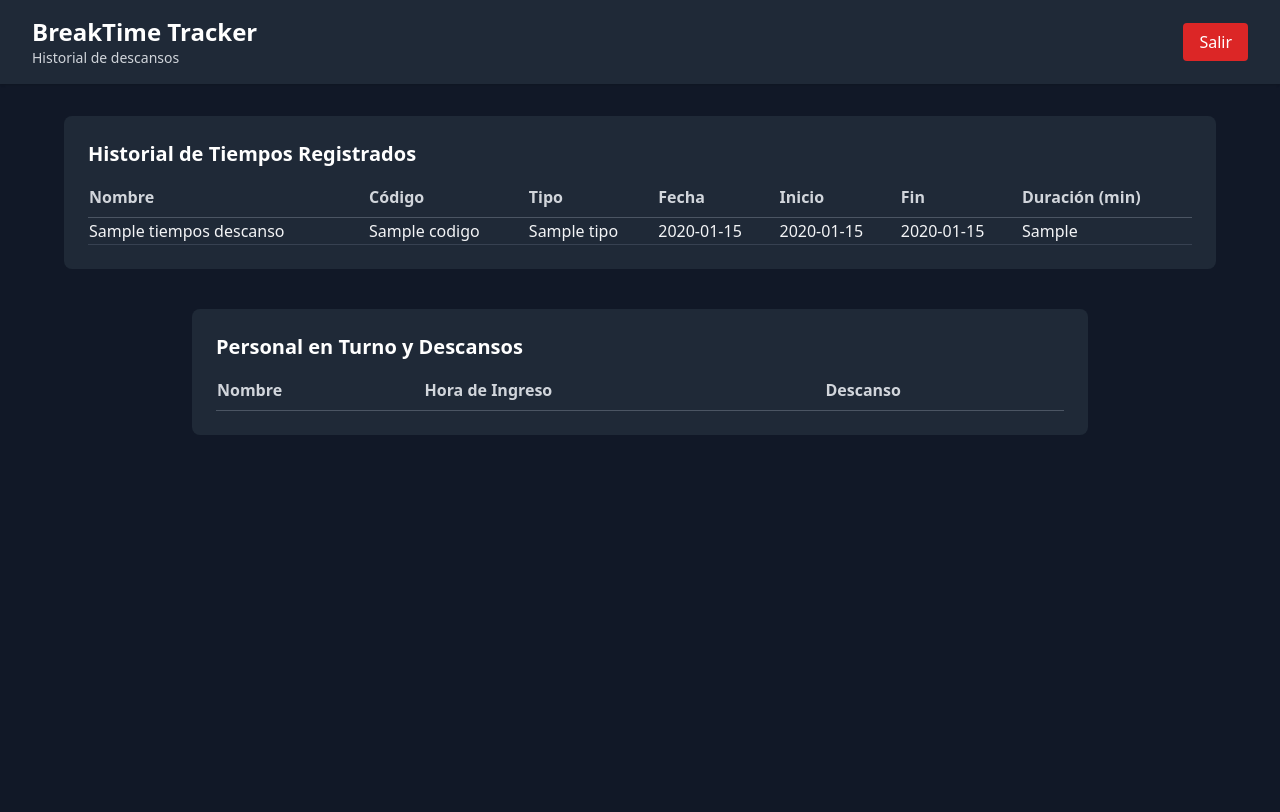
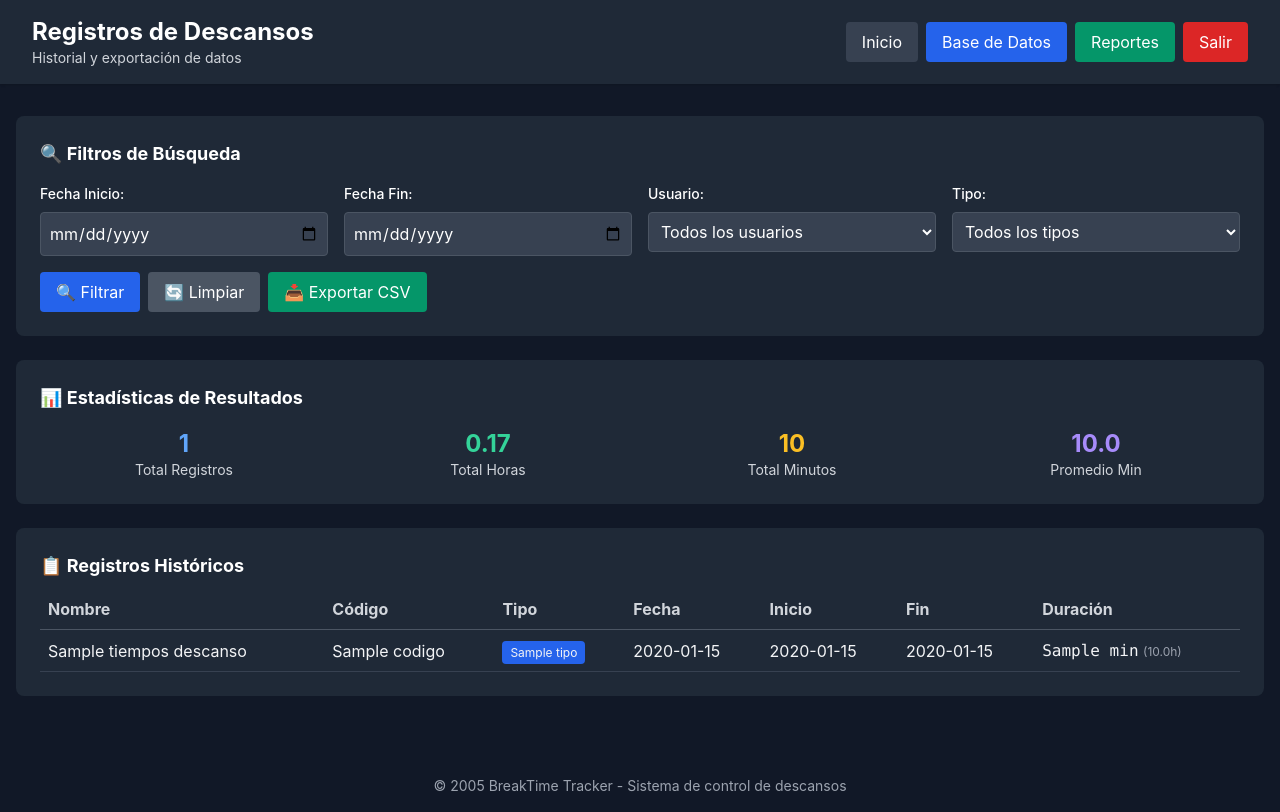
Before and after one commit to kennyAguilar/BreakTimeTracker, a Flask app: page /registros in a window 1280 px wide. Before the commit the page ends 435 px from the top, so only its background shows below. Run offline with Flask 3, Linux system fonts and the light colour scheme; the visitor is signed in with stand-in values (Sample User, id 1); a database or web service that is not in the repository returns one stand-in record (values such as "Sample title"); lists and menus that the app fills with data are empty; some libraries are stand-ins or nearby versions.

Commit message:
feat: Sistema completo de gestión de descansos con filtros y reportes
 Funcionalidades principales:
- Lector de tarjetas para entrada/salida de descansos
- Gestión completa de usuarios (CRUD)
- Tabla responsive de descansos activos
- Sistema de autenticación para administradores

📊 Sistema de reportes y filtros:
- Filtros avanzados por fecha, usuario y tipo
- Exportación a CSV con filtros aplicados
- Dashboard con estadísticas en tiempo real
- Top usuarios y análisis de tendencias

 UI/UX optimizada:
- Diseño responsive para todos los dispositivos
- Sin mensajes flash molestos
- Colores dinámicos según estado de descanso
- Navegación intuitiva entre páginas

🛠️ Tecnología:
- Flask + PostgreSQL
- Tailwind CSS para diseño moderno
- Validación robusta de datos
- Manejo seguro de sesiones

```diff
--- a/app.py
+++ b/app.py
@@ -1,18 +1,20 @@
 # IMPORTACIONES - Como traer herramientas que necesitamos
-from flask import Flask, render_template, request, redirect, url_for, session
+from flask import Flask, render_template, request, redirect, url_for, session, make_response
 # Flask es como el motor de nuestro sitio web
 # render_template = mostrar páginas web
 # request = recibir información del usuario
 # redirect = enviar al usuario a otra página
 # session = recordar quien está conectado
-# flash = eliminado - ya no se usa
+# make_response = para crear respuestas personalizadas (como CSV)
 
-from datetime import datetime  # Para trabajar con fechas y horas
+from datetime import datetime, timedelta  # Para trabajar con fechas y horas
 import psycopg2  # Para conectarse a la base de datos PostgreSQL
 import psycopg2.extras  # Herramientas extra para la base de datos
 import os  # Para acceder a configuraciones del sistema
 from dotenv import load_dotenv  # Para leer configuraciones secretas
 import logging  # Para guardar registros de lo que pasa en la app
+import csv  # Para crear archivos CSV
+from io import StringIO  # Para manejar texto en memoria
 
 # CONFIGURACIÓN INICIAL - Como preparar todo antes de empezar
 logging.basicConfig(level=logging.INFO)  # Activar el sistema de registros
@@ -266,15 +268,15 @@ def base_datos():
         if conn:
             conn.close()
 
-# PÁGINA DE REGISTROS - Sin flash()
+# PÁGINA DE REGISTROS MEJORADA - Con filtros y exportación
 @app.route('/registros')
 def registros():
     """
     Como revisar un libro de historial donde se ve todo lo que ha pasado.
     Quién tomó descansos, cuándo y por cuánto tiempo.
+    Ahora con filtros por fecha, usuario y tipo.
     """
     if 'usuario' not in session:
-        # Sin flash - solo redireccionar
         return redirect(url_for('login', next='registros'))
 
     conn = None
@@ -282,20 +284,293 @@ def registros():
         conn = get_db()
         cur = conn.cursor(cursor_factory=psycopg2.extras.DictCursor)
 
-        cur.execute('''
+        # OBTENER PARÁMETROS DE FILTRO
+        fecha_inicio = request.args.get('fecha_inicio', '')
+        fecha_fin = request.args.get('fecha_fin', '')
+        usuario_filtro = request.args.get('usuario', '')
+        tipo_filtro = request.args.get('tipo', '')
+
+        # CONSTRUIR CONSULTA DINÁMICA CON FILTROS
+        consulta_base = '''
             SELECT u.nombre, u.codigo, t.tipo, t.fecha, t.inicio, t.fin, t.duracion_minutos
             FROM tiempos_descanso t
             JOIN usuarios u ON u.id = t.usuario_id
-            ORDER BY t.fecha DESC, t.inicio DESC
-            LIMIT 100
-        ''')
+        '''
+
+        condiciones = []
+        parametros = []
+
+        # FILTRO POR FECHA INICIO
+        if fecha_inicio:
+            condiciones.append("t.fecha >= %s")
+            parametros.append(fecha_inicio)
+
+        # FILTRO POR FECHA FIN
+        if fecha_fin:
+            condiciones.append("t.fecha <= %s")
+            parametros.append(fecha_fin)
+
+        # FILTRO POR USUARIO
+        if usuario_filtro:
+            condiciones.append("LOWER(u.nombre) LIKE LOWER(%s)")
+            parametros.append(f'%{usuario_filtro}%')
+
+        # FILTRO POR TIPO
+        if tipo_filtro:
+            condiciones.append("t.tipo = %s")
+            parametros.append(tipo_filtro)
+
+        # AGREGAR CONDICIONES A LA CONSULTA
+        if condiciones:
+            consulta_base += " WHERE " + " AND ".join(condiciones)
+
+        consulta_base += " ORDER BY t.fecha DESC, t.inicio DESC LIMIT 500"
+
+        cur.execute(consulta_base, parametros)
         historial = cur.fetchall()
-        return render_template('registros.html', historial=historial)
+
+        # OBTENER LISTA DE USUARIOS PARA EL FILTRO
+        cur.execute('SELECT DISTINCT nombre FROM usuarios ORDER BY nombre')
+        usuarios_disponibles = cur.fetchall()
+
+        # CALCULAR ESTADÍSTICAS
+        if historial:
+            total_registros = len(historial)
+            total_minutos = sum(r['duracion_minutos'] for r in historial)
+            total_horas = round(total_minutos / 60, 2)
+            promedio_minutos = round(total_minutos / total_registros, 1)
+        else:
+            total_registros = total_minutos = total_horas = promedio_minutos = 0
+
+        estadisticas = {
+            'total_registros': total_registros,
+            'total_minutos': total_minutos,
+            'total_horas': total_horas,
+            'promedio_minutos': promedio_minutos
+        }
+
+        return render_template('registros.html',
+                             historial=historial,
+                             usuarios_disponibles=usuarios_disponibles,
+                             estadisticas=estadisticas,
+                             filtros={
+                                 'fecha_inicio': fecha_inicio,
+                                 'fecha_fin': fecha_fin,
+                                 'usuario': usuario_filtro,
+                                 'tipo': tipo_filtro
+                             })
 
     except Exception as e:
         logger.error(f"Error en registros: {e}")
-        # Sin flash - solo retornar página vacía
-        return render_template('registros.html', historial=[])
+        return render_template('registros.html', historial=[], usuarios_disponibles=[],
+                             estadisticas={}, filtros={})
+    finally:
+        if conn:
+            conn.close()
+
+# NUEVA RUTA PARA EXPORTAR CSV
+@app.route('/exportar_csv')
+def exportar_csv():
+    """
+    Exportar registros filtrados a archivo CSV
+    Como imprimir un reporte en Excel
+    """
+    if 'usuario' not in session:
+        return redirect(url_for('login'))
+
+    conn = None
+    try:
+        conn = get_db()
+        cur = conn.cursor(cursor_factory=psycopg2.extras.DictCursor)
+
+        # OBTENER LOS MISMOS FILTROS QUE EN REGISTROS
+        fecha_inicio = request.args.get('fecha_inicio', '')
+        fecha_fin = request.args.get('fecha_fin', '')
+        usuario_filtro = request.args.get('usuario', '')
+        tipo_filtro = request.args.get('tipo', '')
+
+        # USAR LA MISMA LÓGICA DE FILTROS
+        consulta_base = '''
+            SELECT u.nombre, u.codigo, t.tipo, t.fecha, t.inicio, t.fin, t.duracion_minutos
+            FROM tiempos_descanso t
+            JOIN usuarios u ON u.id = t.usuario_id
+        '''
+
+        condiciones = []
+        parametros = []
+
+        if fecha_inicio:
+            condiciones.append("t.fecha >= %s")
+            parametros.append(fecha_inicio)
+
+        if fecha_fin:
+            condiciones.append("t.fecha <= %s")
+            parametros.append(fecha_fin)
+
+        if usuario_filtro:
+            condiciones.append("LOWER(u.nombre) LIKE LOWER(%s)")
+            parametros.append(f'%{usuario_filtro}%')
+
+        if tipo_filtro:
+            condiciones.append("t.tipo = %s")
+            parametros.append(tipo_filtro)
+
+        if condiciones:
+            consulta_base += " WHERE " + " AND ".join(condiciones)
+
+        consulta_base += " ORDER BY t.fecha DESC, t.inicio DESC"
+
+        cur.execute(consulta_base, parametros)
+        datos = cur.fetchall()
+
+        # CREAR ARCHIVO CSV EN MEMORIA
+        output = StringIO()
+        writer = csv.writer(output)
+
+        # ESCRIBIR ENCABEZADOS
+        writer.writerow([
+            'Nombre',
+            'Código',
+            'Tipo Descanso',
+            'Fecha',
+            'Hora Inicio',
+            'Hora Fin',
+            'Duración (minutos)',
+            'Duración (horas)'
+        ])
+
+        # ESCRIBIR DATOS
+        for registro in datos:
+            duracion_horas = round(registro['duracion_minutos'] / 60, 2)
+            writer.writerow([
+                registro['nombre'],
+                registro['codigo'],
+                registro['tipo'],
+                registro['fecha'].strftime('%Y-%m-%d'),
+                registro['inicio'].strftime('%H:%M'),
+                registro['fin'].strftime('%H:%M'),
+                registro['duracion_minutos'],
+                duracion_horas
+            ])
+
+        # CREAR RESPUESTA HTTP CON EL CSV
+        output.seek(0)
+        fecha_actual = datetime.now().strftime('%Y%m%d_%H%M%S')
+        nombre_archivo = f'registros_descansos_{fecha_actual}.csv'
+
+        response = make_response(output.getvalue())
+        response.headers['Content-Type'] = 'text/csv; charset=utf-8'
+        response.headers['Content-Disposition'] = f'attachment; filename={nombre_archivo}'
+
+        return response
+
+    except Exception as e:
+        logger.error(f"Error exportando CSV: {e}")
+        return redirect(url_for('registros'))
+    finally:
+        if conn:
+            conn.close()
+
+# NUEVA RUTA PARA REPORTES/DASHBOARD
+@app.route('/reportes')
+def reportes():
+    """
+    Página de reportes y estadísticas
+    Como un dashboard con gráficos y números importantes
+    """
+    if 'usuario' not in session:
+        return redirect(url_for('login', next='reportes'))
+
+    conn = None
+    try:
+        conn = get_db()
+        cur = conn.cursor(cursor_factory=psycopg2.extras.DictCursor)
+
+        # ESTADÍSTICAS DE HOY
+        hoy = datetime.now().date()
+        cur.execute('''
+            SELECT
+                COUNT(*) as total_descansos,
+                SUM(duracion_minutos) as total_minutos,
+                AVG(duracion_minutos) as promedio_minutos,
+                COUNT(CASE WHEN tipo = 'Comida' THEN 1 END) as comidas,
+                COUNT(CASE WHEN tipo = 'Descanso' THEN 1 END) as descansos_cortos
+            FROM tiempos_descanso
+            WHERE fecha = %s
+        ''', (hoy,))
+
+        stats_hoy = cur.fetchone()
+
+        # ESTADÍSTICAS DE LA SEMANA
+        inicio_semana = hoy - timedelta(days=hoy.weekday())
+        cur.execute('''
+            SELECT
+                COUNT(*) as total_descansos,
+                SUM(duracion_minutos) as total_minutos,
+                AVG(duracion_minutos) as promedio_minutos
+            FROM tiempos_descanso
+            WHERE fecha >= %s
+        ''', (inicio_semana,))
+
+        stats_semana = cur.fetchone()
+
+        # TOP USUARIOS (más descansos esta semana)
+        cur.execute('''
+            SELECT
+                u.nombre,
+                u.codigo,
+                COUNT(*) as total_descansos,
+                SUM(t.duracion_minutos) as total_minutos
+            FROM tiempos_descanso t
+            JOIN usuarios u ON u.id = t.usuario_id
+            WHERE t.fecha >= %s
+            GROUP BY u.id, u.nombre, u.codigo
+            ORDER BY total_descansos DESC
+            LIMIT 10
+        ''', (inicio_semana,))
+
+        top_usuarios = cur.fetchall()
+
+        # DESCANSOS POR DÍA (últimos 7 días)
+        cur.execute('''
+            SELECT
+                fecha,
+                COUNT(*) as cantidad,
+                SUM(duracion_minutos) as minutos_total
+            FROM tiempos_descanso
+            WHERE fecha >= %s
+            GROUP BY fecha
+            ORDER BY fecha DESC
+        ''', (hoy - timedelta(days=6),))
+
+        descansos_por_dia = cur.fetchall()
+
+        # QUIEN ESTÁ EN DESCANSO AHORA
+        cur.execute('''
+            SELECT
+                u.nombre,
+                u.codigo,
+                d.tipo,
+                d.inicio,
+                EXTRACT(EPOCH FROM (NOW() - d.inicio)) / 60 as minutos_transcurridos
+            FROM descansos d
+            JOIN usuarios u ON u.id = d.usuario_id
+            ORDER BY d.inicio DESC
+        ''')
+
+        activos_ahora = cur.fetchall()
+
+        return render_template('reportes.html',
+                             stats_hoy=stats_hoy,
+                             stats_semana=stats_semana,
+                             top_usuarios=top_usuarios,
+                             descansos_por_dia=descansos_por_dia,
+                             activos_ahora=activos_ahora,
+                             fecha_hoy=hoy.strftime('%Y-%m-%d'))
+
+    except Exception as e:
+        logger.error(f"Error en reportes: {e}")
+        return render_template('reportes.html')
     finally:
         if conn:
             conn.close()
--- a/templates/index.html
+++ b/templates/index.html
@@ -63,7 +63,8 @@
     <nav class="flex flex-wrap justify-center gap-2">
       <a href="/" class="bg-violet-600 hover:bg-violet-700 px-3 sm:px-4 py-2 rounded text-sm sm:text-base">Inicio</a>
       <a href="/login" class="bg-blue-600 hover:bg-blue-700 px-3 sm:px-4 py-2 rounded text-sm sm:text-base">Base de Datos</a>
-      <a href="/registros" class="bg-gray-700 hover:bg-gray-600 px-3 sm:px-4 py-2 rounded text-sm sm:text-base">Registros</a>
+      <a href="/registros" class="bg-purple-600 hover:bg-purple-700 px-3 sm:px-4 py-2 rounded text-sm sm:text-base">Registros</a>
+      <a href="/reportes" class="bg-green-600 hover:bg-green-700 px-3 sm:px-4 py-2 rounded text-sm sm:text-base">Reportes</a>
     </nav>
   </header>
 
--- a/templates/registros.html
+++ b/templates/registros.html
@@ -5,76 +5,168 @@
   <meta name="viewport" content="width=device-width, initial-scale=1.0">
   <title>Registros - BreakTime Tracker</title>
   <link href="https://cdn.jsdelivr.net/npm/tailwindcss@2.2.19/dist/tailwind.min.css" rel="stylesheet">
+  <link href="{{ url_for('static', filename='style.css') }}" rel="stylesheet">
 </head>
-<body class="bg-gray-900 text-white min-h-screen flex flex-col">
-  <header class="flex justify-between items-center px-8 py-4 bg-gray-800 shadow">
-    <div>
-      <h1 class="text-2xl font-bold">BreakTime Tracker</h1>
-      <p class="text-sm text-gray-300">Historial de descansos</p>
+<body class="bg-gray-900 text-white min-h-screen">
+  <!-- HEADER -->
+  <header class="flex flex-col sm:flex-row justify-between items-center px-4 sm:px-8 py-4 bg-gray-800 shadow">
+    <div class="mb-4 sm:mb-0 text-center sm:text-left">
+      <h1 class="text-xl sm:text-2xl font-bold">Registros de Descansos</h1>
+      <p class="text-xs sm:text-sm text-gray-300">Historial y exportación de datos</p>
     </div>
-    <nav class="space-x-2">
-      <a href="/logout" class="bg-red-600 hover:bg-red-700 px-4 py-2 rounded">Salir</a>
+    <nav class="flex flex-wrap justify-center gap-2">
+      <a href="/" class="bg-gray-700 hover:bg-gray-600 px-3 sm:px-4 py-2 rounded text-sm sm:text-base">Inicio</a>
+      <a href="/base_datos" class="bg-blue-600 hover:bg-blue-700 px-3 sm:px-4 py-2 rounded text-sm sm:text-base">Base de Datos</a>
+      <a href="/reportes" class="bg-green-600 hover:bg-green-700 px-3 sm:px-4 py-2 rounded text-sm sm:text-base">Reportes</a>
+      <a href="/logout" class="bg-red-600 hover:bg-red-700 px-3 sm:px-4 py-2 rounded text-sm sm:text-base">Salir</a>
     </nav>
   </header>
 
-  <main class="flex-grow p-8">
-    <section class="bg-gray-800 p-6 rounded-lg max-w-6xl mx-auto">
-      <h2 class="text-xl font-bold mb-4">Historial de Tiempos Registrados</h2>
-      <table class="table-auto w-full text-left mt-4">
+  <main class="container mx-auto px-4 py-8">
+
+    <!-- SECCIÓN DE FILTROS -->
+    <section class="bg-gray-800 p-6 rounded-lg mb-6">
+      <h2 class="text-lg font-bold mb-4">🔍 Filtros de Búsqueda</h2>
+
+      <form method="GET" class="grid grid-cols-1 md:grid-cols-2 lg:grid-cols-4 gap-4">
+        <!-- FECHA INICIO -->
+        <div>
+          <label class="block text-sm font-medium mb-2">Fecha Inicio:</label>
+          <input
+            type="date"
+            name="fecha_inicio"
+            value="{{ filtros.fecha_inicio or '' }}"
+            class="w-full p-2 rounded bg-gray-700 border border-gray-600 text-white"
+          />
+        </div>
+
+        <!-- FECHA FIN -->
+        <div>
+          <label class="block text-sm font-medium mb-2">Fecha Fin:</label>
+          <input
+            type="date"
+            name="fecha_fin"
+            value="{{ filtros.fecha_fin or '' }}"
+            class="w-full p-2 rounded bg-gray-700 border border-gray-600 text-white"
+          />
+        </div>
+
+        <!-- USUARIO -->
+        <div>
+          <label class="block text-sm font-medium mb-2">Usuario:</label>
+          <select name="usuario" class="w-full p-2 rounded bg-gray-700 border border-gray-600 text-white">
+            <option value="">Todos los usuarios</option>
+            {% for usuario in usuarios_disponibles %}
+            <option value="{{ usuario.nombre }}" {% if filtros.usuario == usuario.nombre %}selected{% endif %}>
+              {{ usuario.nombre }}
+            </option>
+            {% endfor %}
+          </select>
+        </div>
+
+        <!-- TIPO -->
+        <div>
+          <label class="block text-sm font-medium mb-2">Tipo:</label>
+          <select name="tipo" class="w-full p-2 rounded bg-gray-700 border border-gray-600 text-white">
+            <option value="">Todos los tipos</option>
+            <option value="Comida" {% if filtros.tipo == 'Comida' %}selected{% endif %}>Comida</option>
+            <option value="Descanso" {% if filtros.tipo == 'Descanso' %}selected{% endif %}>Descanso</option>
+          </select>
+        </div>
+
+        <!-- BOTONES -->
+        <div class="lg:col-span-4 flex gap-2">
+          <button type="submit" class="bg-blue-600 hover:bg-blue-700 px-4 py-2 rounded">
+            🔍 Filtrar
+          </button>
+          <a href="/registros" class="bg-gray-600 hover:bg-gray-700 px-4 py-2 rounded">
+            🔄 Limpiar
+          </a>
+          <a href="/exportar_csv?{{ request.query_string.decode() }}"
+             class="bg-green-600 hover:bg-green-700 px-4 py-2 rounded">
+            📥 Exportar CSV
+          </a>
+        </div>
+      </form>
+    </section>
+
+    <!-- ESTADÍSTICAS -->
+    {% if estadisticas.total_registros > 0 %}
+    <section class="bg-gray-800 p-6 rounded-lg mb-6">
+      <h2 class="text-lg font-bold mb-4">📊 Estadísticas de Resultados</h2>
+
+      <div class="grid grid-cols-2 md:grid-cols-4 gap-4">
+        <div class="text-center">
+          <p class="text-2xl font-bold text-blue-400">{{ estadisticas.total_registros }}</p>
+          <p class="text-sm text-gray-300">Total Registros</p>
+        </div>
+        <div class="text-center">
+          <p class="text-2xl font-bold text-green-400">{{ estadisticas.total_horas }}</p>
+          <p class="text-sm text-gray-300">Total Horas</p>
+        </div>
+        <div class="text-center">
+          <p class="text-2xl font-bold text-yellow-400">{{ estadisticas.total_minutos }}</p>
+          <p class="text-sm text-gray-300">Total Minutos</p>
+        </div>
+        <div class="text-center">
+          <p class="text-2xl font-bold text-purple-400">{{ estadisticas.promedio_minutos }}</p>
+          <p class="text-sm text-gray-300">Promedio Min</p>
+        </div>
+      </div>
+    </section>
+    {% endif %}
+
+    <!-- TABLA DE REGISTROS -->
+    <section class="bg-gray-800 p-6 rounded-lg">
+      <h2 class="text-lg font-bold mb-4">📋 Registros Históricos</h2>
+
+      {% if historial %}
+      <div class="overflow-x-auto">
+        <table class="table-auto w-full text-left">
           <thead>
             <tr class="text-gray-300 border-b border-gray-600">
-            <th class="pb-2">Nombre</th>
-            <th class="pb-2">Código</th>
-            <th class="pb-2">Tipo</th>
-            <th class="pb-2">Fecha</th>
-            <th class="pb-2">Inicio</th>
-            <th class="pb-2">Fin</th>
-            <th class="pb-2">Duración (min)</th>
+              <th class="pb-2 px-2">Nombre</th>
+              <th class="pb-2 px-2">Código</th>
+              <th class="pb-2 px-2">Tipo</th>
+              <th class="pb-2 px-2">Fecha</th>
+              <th class="pb-2 px-2">Inicio</th>
+              <th class="pb-2 px-2">Fin</th>
+              <th class="pb-2 px-2">Duración</th>
             </tr>
           </thead>
           <tbody>
-          {% for r in historial %}
-          <tr class="text-gray-100 border-b border-gray-700">
-            <td>{{ r.nombre }}</td>
-            <td>{{ r.codigo }}</td>
-            <td>{{ r.tipo }}</td>
-            <td>{{ r.fecha.strftime('%Y-%m-%d') if r.fecha else '' }}</td>
-            <td>{{ r.inicio.strftime('%H:%M') if r.inicio else '' }}</td>
-            <td>{{ r.fin.strftime('%H:%M') if r.fin else '' }}</td>
-            <td>{{ r.duracion_minutos }}</td>
-          </tr>
-          {% endfor %}
-
-          {% if historial|length == 0 %}
-          <tr>
-            <td colspan="7" class="text-center text-gray-400 py-4">No hay registros aún.</td>
-          </tr>
-          {% endif %}
-        </tbody>
-      </table>
-    </section>
-
-    <section class="bg-gray-800 p-6 rounded-lg max-w-4xl mx-auto mt-10">
-      <h2 class="text-xl font-bold mb-4">Personal en Turno y Descansos</h2>
-      <table class="table-auto w-full text-left mt-4">
-        <thead>
-          <tr class="text-gray-300 border-b border-gray-600">
-            <th class="pb-2">Nombre</th>
-            <th class="pb-2">Hora de Ingreso</th>
-            <th class="pb-2">Descanso</th>
-          </tr>
-        </thead>
-        <tbody>
-          {% for persona in descansos %}
-          <tr class="text-gray-100">
-            <td>{{ persona.nombre }}</td>
-            <td>{{ persona.inicio.strftime('%H:%M') if persona.inicio else '' }}</td>
-            <td>{{ 'Comida' if persona.tipo == 'Comida' else 'Descanso 20\'' }}</td>
+            {% for registro in historial %}
+            <tr class="text-gray-100 border-b border-gray-700 hover:bg-gray-700">
+              <td class="px-2 py-2">{{ registro.nombre }}</td>
+              <td class="px-2 py-2">{{ registro.codigo }}</td>
+              <td class="px-2 py-2">
+                <span class="{% if registro.tipo == 'Comida' %}bg-orange-600{% else %}bg-blue-600{% endif %} px-2 py-1 rounded text-xs">
+                  {{ registro.tipo }}
+                </span>
+              </td>
+              <td class="px-2 py-2">{{ registro.fecha.strftime('%Y-%m-%d') }}</td>
+              <td class="px-2 py-2">{{ registro.inicio.strftime('%H:%M') }}</td>
+              <td class="px-2 py-2">{{ registro.fin.strftime('%H:%M') }}</td>
+              <td class="px-2 py-2">
+                <span class="font-mono">{{ registro.duracion_minutos }} min</span>
+                <span class="text-gray-400 text-xs">({{ "%.1f"|format(registro.duracion_minutos / 60) }}h)</span>
+              </td>
             </tr>
             {% endfor %}
           </tbody>
         </table>
+      </div>
+      {% else %}
+      <div class="text-center py-8">
+        <p class="text-gray-400">No hay registros que coincidan con los filtros seleccionados</p>
+      </div>
+      {% endif %}
     </section>
+
   </main>
+
+  <footer class="mt-8 py-4 text-center text-gray-400 text-sm">
+    <p>&copy; 2005 BreakTime Tracker - Sistema de control de descansos</p>
+  </footer>
 </body>
 </html>
```
Also changed, not shown: templates/reportes.html (added, +169 -0 lines). Lines whose indentation alone changed are shown as unchanged.
